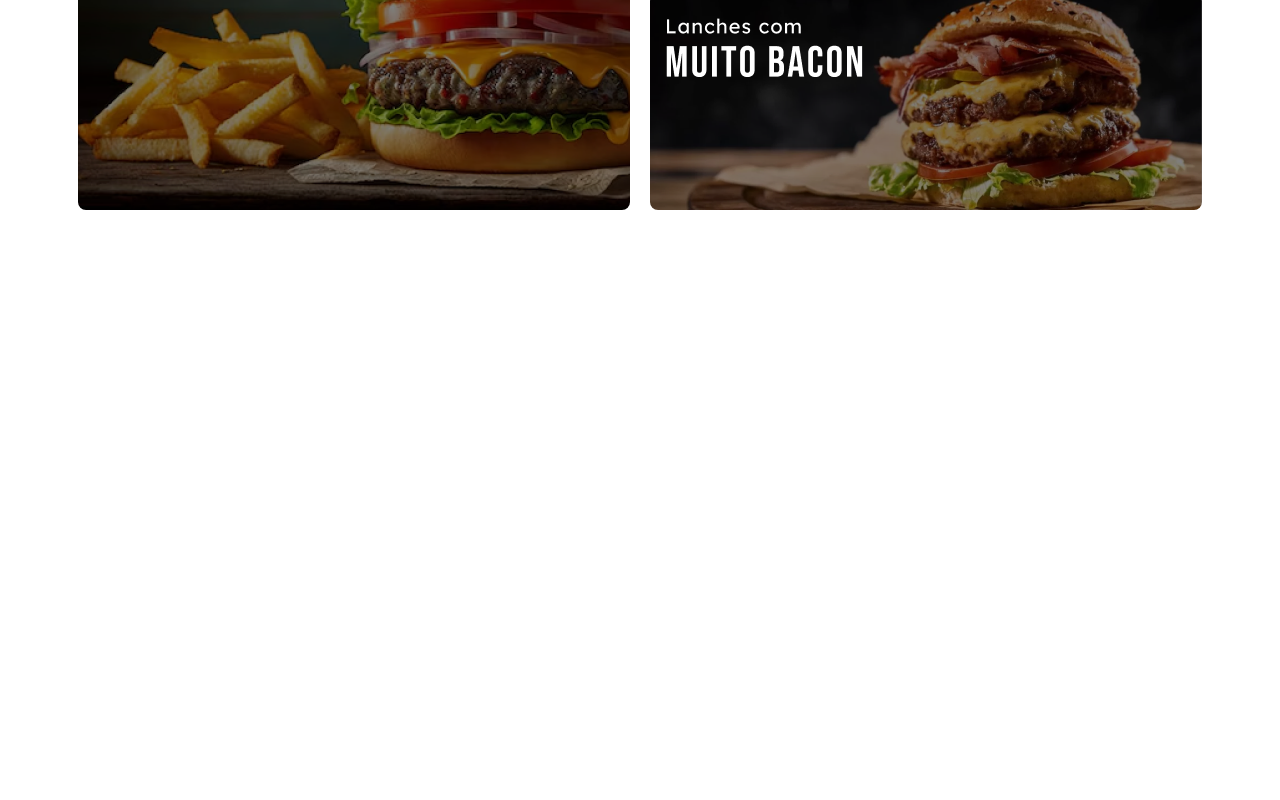
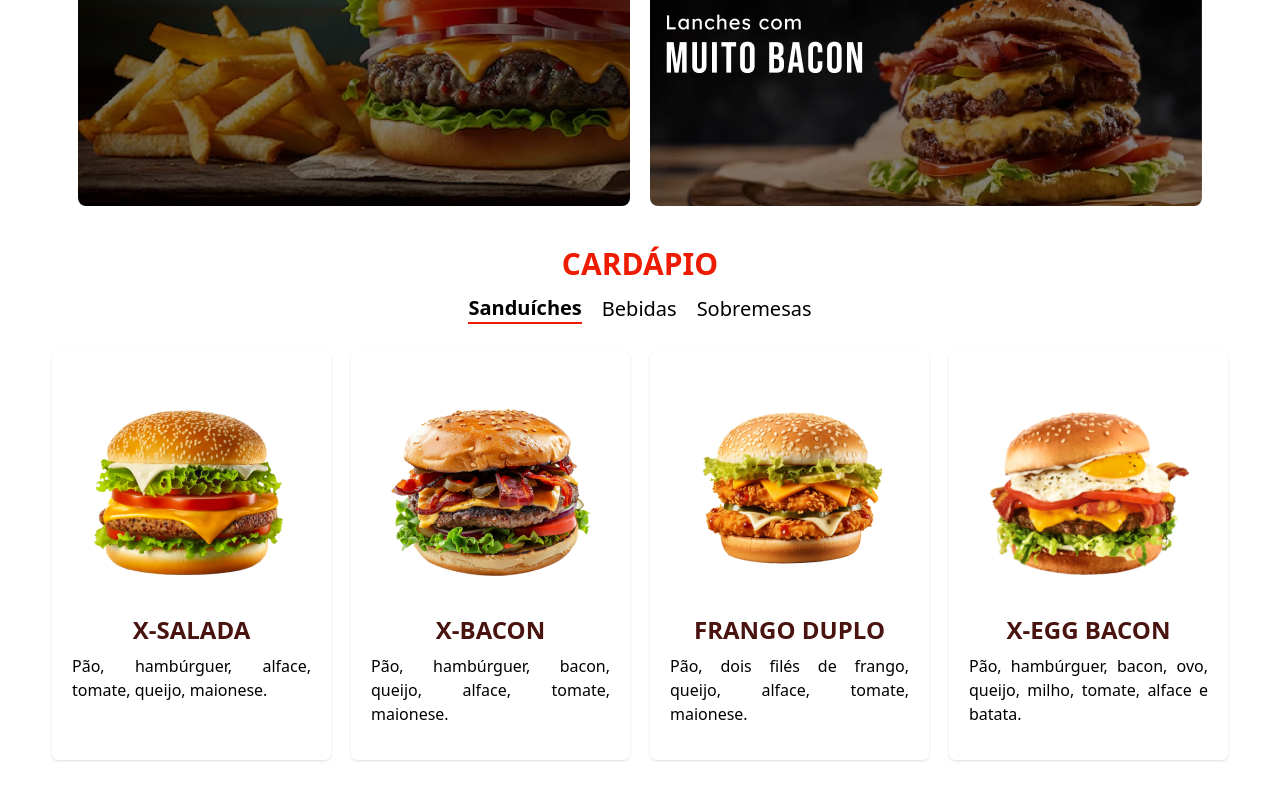
Before and after one commit to by-scottlucas/next-burguer-mania, a Next.js app: page / in a window 1280 px wide. Shown: the part 932-1732 px from the top of the page. Before the commit the page ends 1174 px from the top, so only its background shows below. Built offline with nearby package versions, Linux system fonts and the light colour scheme.

Commit message:
Implementing Menu and Item components

```diff
--- a/app/components/Banner/Banner.css
+++ b/app/components/Banner/Banner.css
@@ -18,7 +18,7 @@
 .banner-button {
     cursor: pointer;
     border-radius: 3px;
-    @apply p-3 px-6 text-sm font-medium md:py-5 md:px-13 md:text-xl lg:py-5 lg:px-20 2xl:py-8.5 2xl:px-30 2xl:text-2xl transition-all duration-300 ease-in-out;
+    @apply p-3 px-6 text-sm font-medium md:py-5 md:px-13 md:text-lg lg:py-4.5 lg:px-17 2xl:py-8.5 2xl:px-30 2xl:text-2xl transition-all duration-300 ease-in-out;
 }
 
 .order-button {
--- a/app/components/Cards/Cards.css
+++ b/app/components/Cards/Cards.css
@@ -8,6 +8,6 @@
     @apply flex flex-col gap-2.5 px-4 md:flex-row md:justify-center lg:gap-5;
 }
 
-.card-image {
+.card-category-image {
     @apply rounded-md md:rounded-lg transition-all ease-in-out duration-300 hover:scale-101 2xl:w-3xl;
 }
--- a/app/components/Cards/Cards.tsx
+++ b/app/components/Cards/Cards.tsx
@@ -34,7 +34,7 @@ export default function Cards() {
                             }
                             loading='lazy'
                             alt="Mais Populares"
-                            className="card-image most-popular-card"
+                            className="card-category-image most-popular-card"
                         />
                     </a>
                 </div>
@@ -45,7 +45,7 @@ export default function Cards() {
                             src={cardImages.cheeseHeavy}
                             loading='lazy'
                             alt="Muito Queijo"
-                            className="card-image cheese-heavy-card"
+                            className="card-category-image cheese-heavy-card"
                         />
                     </a>
 
@@ -54,7 +54,7 @@ export default function Cards() {
                             src={cardImages.baconHeavy}
                             loading='lazy'
                             alt="Muito Bacon"
-                            className="card-image bacon-heavy-card"
+                            className="card-category-image bacon-heavy-card"
                         />
                     </a>
                 </div>
--- /dev/null
+++ b/app/components/Menu/Item.css
@@ -0,0 +1,25 @@
+@import "tailwindcss";
+
+.card-menu {
+    @apply cursor-pointer flex flex-col items-center py-2 px-4 lg:py-8.5 lg:px-5 transition-all duration-300 ease-in-out transform shadow hover:shadow-md hover:scale-101 2xl:hover:shadow-lg rounded-md;
+}
+
+.visible {
+    @apply opacity-100 translate-y-0;
+}
+
+.invisible {
+    @apply opacity-0 translate-y-4;
+}
+
+.card-menu-image {
+    @apply mb-4 2xl:w-75;
+}
+
+.card-menu-title {
+    @apply text-[#49130F] text-xl font-black mb-2 md:text-2xl 2xl:text-3xl uppercase text-center 2xl:mb-5;
+}
+
+.card-menu-description {
+    @apply text-black line-clamp-2 text-justify md:text-base hidden md:block 2xl:text-2xl;
+}
--- /dev/null
+++ b/app/components/Menu/Item.tsx
@@ -0,0 +1,23 @@
+'use client';
+
+import './Item.css';
+
+import { useEffect, useState } from 'react';
+
+import { ItemDTO } from './dto/ItemDTO';
+
+export default function Item({ image, title, description }: ItemDTO) {
+    const [isVisible, setIsVisible] = useState(false);
+
+    useEffect(() => {
+        setIsVisible(true);
+    }, []);
+
+    return (
+        <div className={`card-menu ${isVisible ? 'visible' : 'invisible'}`}>
+            <img src={image} alt={title} className='card-menu-image' />
+            <h2 className='card-menu-title'>{title}</h2>
+            <p className="card-menu-description">{description}</p>
+        </div>
+    );
+}
--- /dev/null
+++ b/app/components/Menu/Menu.css
@@ -0,0 +1,27 @@
+@import "tailwindcss";
+
+.menu-container {
+    @apply flex flex-col items-center my-10 px-5 py-0 2xl:my-18;
+}
+
+.menu-title {
+    @apply text-3xl font-bold uppercase mb-3 text-[#ED1C00] 2xl:text-4xl 2xl:mb-5;
+}
+
+.nav-menu {
+    @apply flex items-center justify-center gap-5 mb-7 2xl:mb-12;
+}
+
+.item-nav-menu {
+    @apply cursor-pointer text-xl md:text-xl 2xl:text-3xl;
+}
+
+.item-nav-active {
+    @apply font-bold border-b-2 border-[#ED1C00];
+}
+
+.items-menu {
+    @apply grid gap-5 transition-opacity duration-300
+           grid-cols-1 sm:grid-cols-2 lg:grid-cols-4
+           px-5 lg:px-8 2xl:px-20;
+}
--- /dev/null
+++ b/app/components/Menu/Menu.tsx
@@ -0,0 +1,54 @@
+'use client';
+
+import './Menu.css';
+
+import { useState } from 'react';
+
+import menu from '../../data/menu';
+import { Category } from '../../enums/Category';
+import Item from './Item';
+
+export default function Menu() {
+    const categories = [
+        { label: "Sanduíches", value: Category.Sanduiches },
+        { label: "Bebidas", value: Category.Bebidas },
+        { label: "Sobremesas", value: Category.Sobremesas },
+    ];
+
+    const [category, setCategory] = useState<Category>(Category.Sanduiches);
+    const [isFading, setIsFading] = useState(false);
+
+    function onSetCategory(buttonCategory: Category) {
+        if (category !== buttonCategory) {
+            setIsFading(true);
+            setTimeout(() => {
+                setCategory(buttonCategory);
+                setIsFading(false);
+            }, 300);
+        }
+    }
+
+    return (
+        <section className='menu-container'>
+            <h2 className='menu-title'>Cardápio</h2>
+
+            <div className='nav-menu'>
+                {categories.map((select) => (
+                    <button
+                        key={select.value}
+                        className={`item-nav-menu ${select.value === category ? 'item-nav-active' : ''}`}
+                        onClick={() => onSetCategory(select.value)}
+                    >
+                        {select.label}
+                    </button>
+                ))}
+            </div>
+
+            <div className={`items-menu ${isFading ? 'opacity-0' : 'opacity-100'}`}>
+                {menu[category]?.map((item) => (
+                    <Item key={item.title} {...item} />
+                ))}
+            </div>
+        </section>
+    );
+}
--- /dev/null
+++ b/app/components/Menu/dto/ItemDTO.ts
@@ -0,0 +1,5 @@
+export interface ItemDTO {
+  image: string;
+  title: string;
+  description: string;
+}
--- /dev/null
+++ b/app/data/menu.ts
@@ -0,0 +1,72 @@
+const menu = {
+  sanduiches: [
+    {
+      image: "/images/menu/x-salada.png",
+      title: "X-Salada",
+      description: "Pão, hambúrguer, alface, tomate, queijo, maionese.",
+    },
+    {
+      image: "/images/menu/x-bacon.png",
+      title: "X-Bacon",
+      description: "Pão, hambúrguer, bacon, queijo, alface, tomate, maionese.",
+    },
+    {
+      image: "/images/menu/duplo-frango.png",
+      title: "Frango Duplo",
+      description:
+        "Pão, dois filés de frango, queijo, alface, tomate, maionese.",
+    },
+    {
+      image: "/images/menu/x-egg-bacon.png",
+      title: "X-Egg Bacon",
+      description:
+        "Pão, hambúrguer, bacon, ovo, queijo, milho, tomate, alface e batata.",
+    },
+  ],
+  bebidas: [
+    {
+      image: "/images/menu/coca-cola.png",
+      title: "Coca Cola",
+      description: "Coca Cola 350ML",
+    },
+    {
+      image: "/images/menu/pepsi.png",
+      title: "Pepsi",
+      description: "Pepsi 350ML",
+    },
+    {
+      image: "/images/menu/sukita.png",
+      title: "Sukita",
+      description: "Sukita 350ML",
+    },
+    {
+      image: "/images/menu/fanta.png",
+      title: "Fanta",
+      description: "Fanta 350ML",
+    },
+  ],
+  sobremesas: [
+    {
+      image: "/images/menu/bolo-pote.png",
+      title: "Bolo de Pote",
+      description: "Camadas de bolo e creme em um pote.",
+    },
+    {
+      image: "/images/menu/brownie.png",
+      title: "Brownie",
+      description: "Delicioso bolo de chocolate com textura densa.",
+    },
+    {
+      image: "/images/menu/pudim.png",
+      title: "Pudim",
+      description: "Sobremesa cremosa e suave de caramelo.",
+    },
+    {
+      image: "/images/menu/torta-holandesa.png",
+      title: "Torta Holandesa",
+      description: "Torta com camadas de creme e chocolate.",
+    },
+  ],
+};
+
+export default menu;
--- /dev/null
+++ b/app/enums/Category.ts
@@ -0,0 +1,5 @@
+export enum Category {
+    Sanduiches = 'sanduiches',
+    Bebidas = 'bebidas',
+    Sobremesas = 'sobremesas',
+}
--- a/app/page.tsx
+++ b/app/page.tsx
@@ -1,6 +1,7 @@
 import Banner from './components/Banner/Banner';
 import Cards from './components/Cards/Cards';
 import Header from './components/Header/Header';
+import Menu from './components/Menu/Menu';
 
 export default function Home() {
   return (
@@ -8,6 +9,7 @@ export default function Home() {
       <Header/>
       <Banner />
       <Cards />
+      <Menu />
     </main>
   );
 }
```
